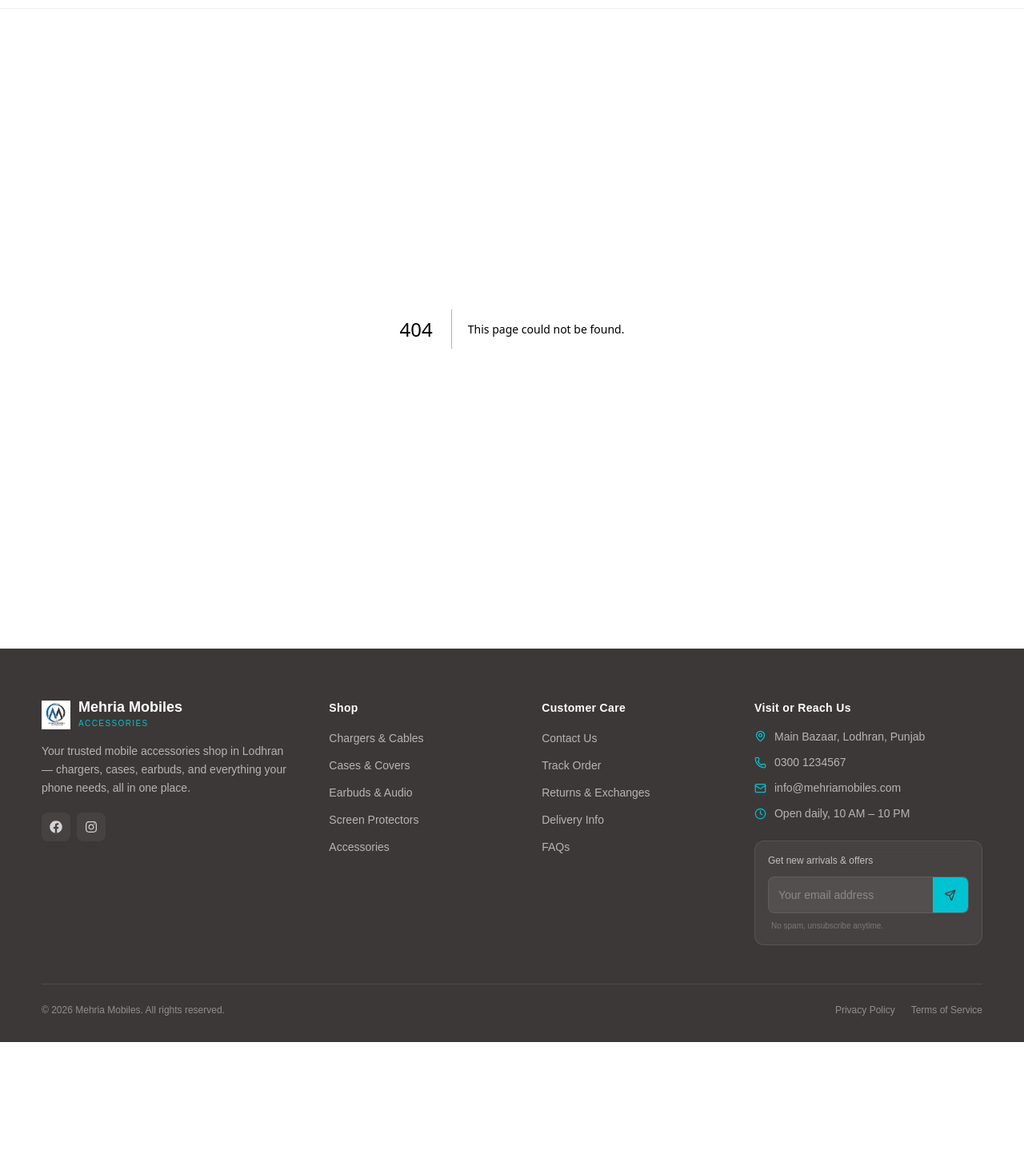
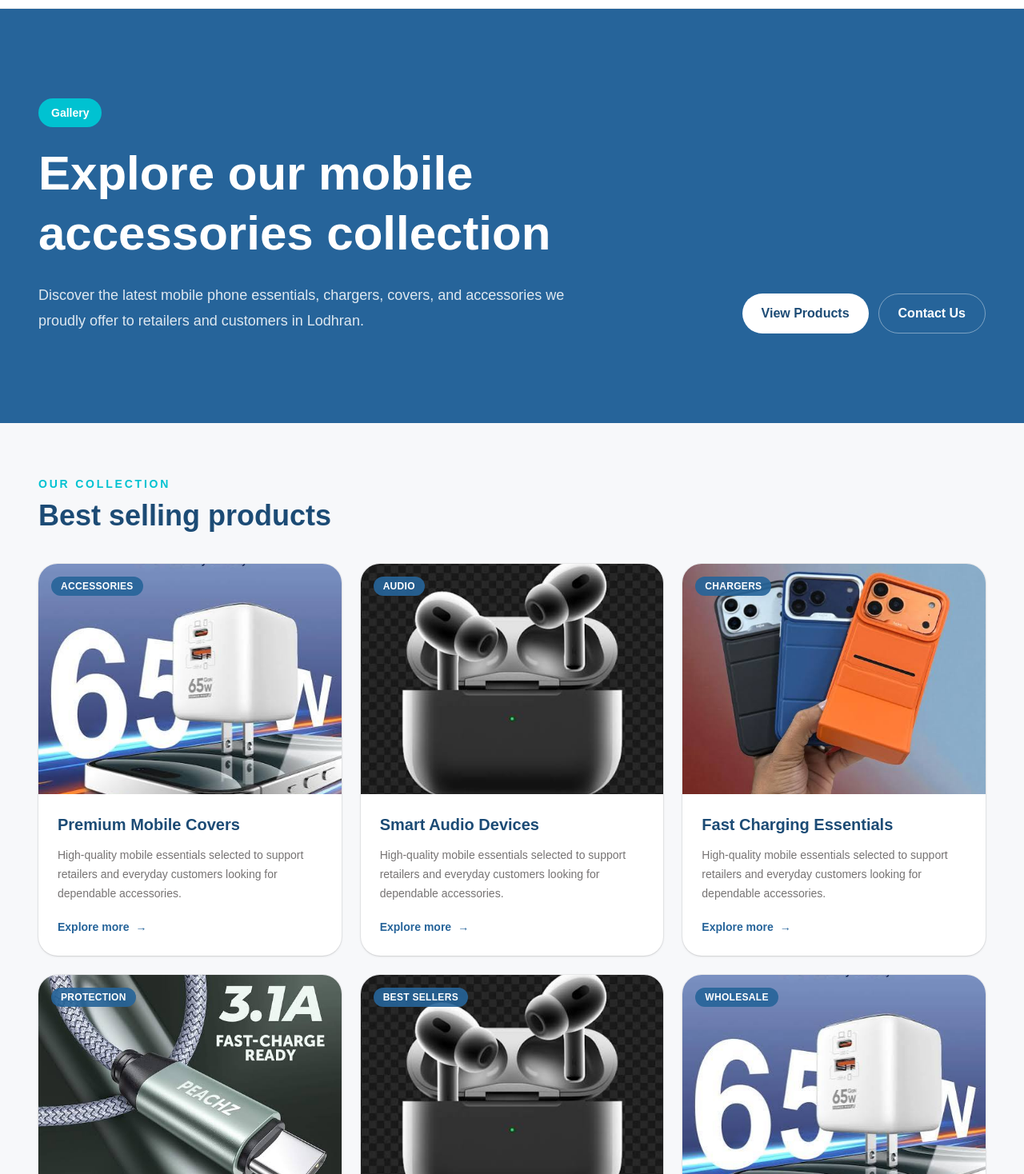
Before and after one commit to abubakr-developer/Mehria-Mobile, a Next.js app in the folder front-end/: page /gallery in a window 1280 px wide. Before the commit this address had no page. Shown: the part 82-1550 px from the top of the page at 80% size. Before the commit the page ends 1385 px from the top, so only its background shows below. Built offline with nearby package versions, Linux system fonts and the light colour scheme.

Commit message:
BAkr's Gallery pags and Readme.md file

```diff
--- a/front-end/src/app/components/Reuseable/Header.tsx
+++ b/front-end/src/app/components/Reuseable/Header.tsx
@@ -19,6 +19,7 @@ import { useCart } from "@/app/context/CartContext";
 const navItems = [
   { label: "Home", href: "/" },
   { label: "About", href: "/about" },
+  { label: "Gallery", href: "/gallery" },
   { label: "Products", href: "/products" },
   { label: "Contact", href: "/contact" },
 ];
--- /dev/null
+++ b/front-end/src/app/gallery/page.tsx
@@ -0,0 +1,5 @@
+import GalleryPage from "../pages/GalleryPage";
+
+export default function Page() {
+  return <GalleryPage />;
+}
--- a/front-end/src/app/pages/GalleryPage.tsx
+++ b/front-end/src/app/pages/GalleryPage.tsx
@@ -0,0 +1,149 @@
+import Image from "next/image";
+import Link from "next/link";
+
+const galleryItems = [
+  {
+    title: "Premium Mobile Covers",
+    category: "Accessories",
+    image: "/imagegs/products/1.jfif",
+  },
+  {
+    title: "Smart Audio Devices",
+    category: "Audio",
+    image: "/imagegs/products/2.jfif",
+  },
+  {
+    title: "Fast Charging Essentials",
+    category: "Chargers",
+    image: "/imagegs/products/3.jfif",
+  },
+  {
+    title: "Screen Protection",
+    category: "Protection",
+    image: "/imagegs/products/6.jfif",
+  },
+  {
+    title: "Popular Mobile Accessories",
+    category: "Best Sellers",
+    image: "/imagegs/products/2.jfif",
+  },
+  {
+    title: "Retail Ready Collection",
+    category: "Wholesale",
+    image: "/imagegs/products/1.jfif",
+  },
+];
+
+export default function GalleryPage() {
+  return (
+    <main className="bg-[#F7F8FA] text-[#3C3837]">
+      <section className="bg-[#26649A]">
+        <div className="mx-auto max-w-7xl px-6 py-20 sm:px-8 lg:px-12 lg:py-28">
+          <div className="flex flex-col gap-8 lg:flex-row lg:items-end lg:justify-between">
+            <div className="max-w-3xl">
+              <span className="inline-block rounded-full bg-[#00C2D1] px-4 py-2 text-sm font-semibold text-white">
+                Gallery
+              </span>
+              <h1 className="mt-5 text-4xl font-bold leading-tight text-white sm:text-5xl lg:text-6xl">
+                Explore our mobile accessories collection
+              </h1>
+              <p className="mt-6 max-w-2xl text-lg leading-8 text-white/85">
+                Discover the latest mobile phone essentials, chargers, covers,
+                and accessories we proudly offer to retailers and customers in
+                Lodhran.
+              </p>
+            </div>
+
+            <div className="flex flex-wrap gap-3">
+              <Link
+                href="/products"
+                className="inline-flex items-center justify-center rounded-full bg-white px-6 py-3 font-semibold text-[#1C4B75] transition hover:bg-[#00C2D1] hover:text-white"
+              >
+                View Products
+              </Link>
+              <Link
+                href="/contact"
+                className="inline-flex items-center justify-center rounded-full border border-white/40 bg-transparent px-6 py-3 font-semibold text-white transition hover:bg-white/10"
+              >
+                Contact Us
+              </Link>
+            </div>
+          </div>
+        </div>
+      </section>
+
+      <section className="mx-auto max-w-7xl px-6 py-16 sm:px-8 lg:px-12">
+        <div className="mb-10 flex items-center justify-between gap-4">
+          <div>
+            <span className="text-sm font-bold uppercase tracking-[0.2em] text-[#00C2D1]">
+              Our Collection
+            </span>
+            <h2 className="mt-2 text-3xl font-bold text-[#1C4B75] sm:text-4xl">
+              Best selling products
+            </h2>
+          </div>
+        </div>
+
+        <div className="grid gap-6 md:grid-cols-2 xl:grid-cols-3">
+          {galleryItems.map((item) => (
+            <article
+              key={item.title}
+              className="group overflow-hidden rounded-3xl bg-white shadow-sm ring-1 ring-black/5 transition duration-300 hover:-translate-y-1 hover:shadow-xl"
+            >
+              <div className="relative overflow-hidden">
+                <Image
+                  src={item.image}
+                  alt={item.title}
+                  width={800}
+                  height={600}
+                  className="h-72 w-full object-cover transition duration-500 group-hover:scale-105"
+                />
+                <span className="absolute left-4 top-4 rounded-full bg-[#26649A]/90 px-3 py-1 text-xs font-semibold uppercase tracking-wide text-white">
+                  {item.category}
+                </span>
+              </div>
+
+              <div className="p-6">
+                <h3 className="text-xl font-bold text-[#1C4B75]">{item.title}</h3>
+                <p className="mt-3 text-sm leading-6 text-[#3C3837]/70">
+                  High-quality mobile essentials selected to support retailers and
+                  everyday customers looking for dependable accessories.
+                </p>
+
+                <Link
+                  href="/products"
+                  className="mt-5 inline-flex items-center gap-2 text-sm font-semibold text-[#26649A] transition hover:text-[#00C2D1]"
+                >
+                  Explore more
+                  <span aria-hidden="true">→</span>
+                </Link>
+              </div>
+            </article>
+          ))}
+        </div>
+      </section>
+
+      <section className="bg-[#1C4B75]">
+        <div className="mx-auto max-w-7xl px-6 py-16 sm:px-8 lg:px-12">
+          <div className="flex flex-col items-start justify-between gap-8 md:flex-row md:items-center">
+            <div>
+              <span className="text-sm font-bold uppercase tracking-[0.2em] text-[#00C2D1]">
+                Ready to Shop?
+              </span>
+              <h2 className="mt-3 text-3xl font-bold text-white sm:text-4xl">
+                Visit our store for the latest mobile essentials
+              </h2>
+            </div>
+
+            <Link
+              href="/contact"
+              className="inline-flex items-center justify-center rounded-full bg-[#00C2D1] px-7 py-3.5 font-semibold text-[#3C3837] transition hover:bg-white"
+            >
+              Book a Visit
+            </Link>
+          </div>
+        </div>
+      </section>
+    </main>
+  );
+}
```
Also changed, not shown: front-end/src/app/pages/HomePage.tsx (deleted), 1 other file (tests, documents, lock files or other folders).
